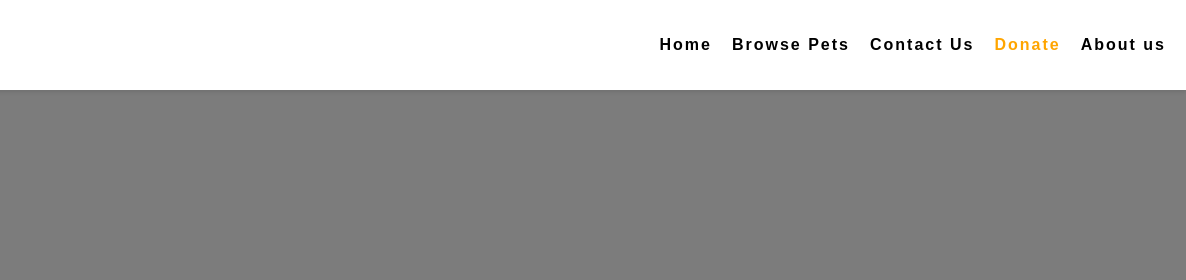
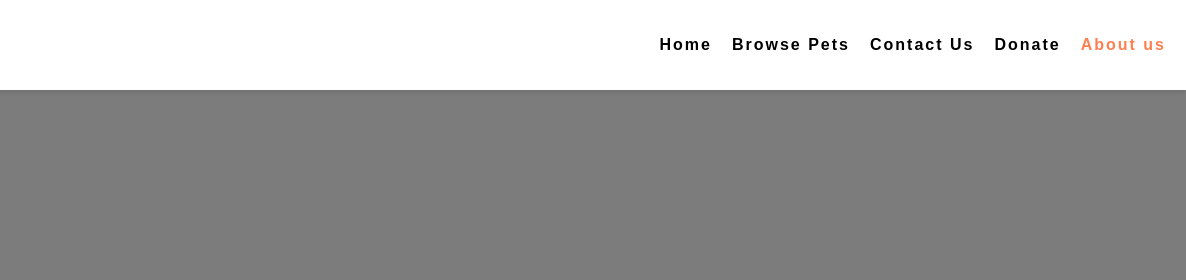
Before and after one commit to Hussain3855/swe363-project, a plain HTML site: page codeDesktop/Donate.html in a window 1280 px wide. Shown: the top 280 px of the page, 94-1280 px from the left. Drawn offline with Linux system fonts and the light colour scheme; files whose address does not match are found by name.

Commit message:
Update and rename donate.html to Donate.html

```diff
--- a/codeDesktop/donate.html
+++ b/codeDesktop/Donate.html
@@ -85,13 +85,14 @@
 <body>
     <div class="header">
         <img src="Screenshot 2024-10-01 at 7.12.02 PM.png" alt="Adopt a Pet Logo">
-        <ul class="navigation">
-            <li><a href="index.html">Home</a></li>
-            <li><a href="browse-pets.html">Browse Pets</a></li>
-            <li><a href="contact-us.html">Contact Us</a></li>
-            <li><a href="donate.html" class="donate-link">Donate</a></li>
-            <li><a href="about-us.html">About us</a></li>
-        </ul>
+        <div class="navigation">
+            <a href="Home.html">Home</a>
+            <a href="Browse-pets.html">Browse Pets</a>
+            <a href="Contact-us.html">Contact Us</a>
+            <a href="Donate.html">Donate</a>
+            <a href="About-us.html" style="color: #ff7f50;">About us</a>
+
+        </div>
     </div>
     <div class="hero">
         <div class="hero-content">
```
